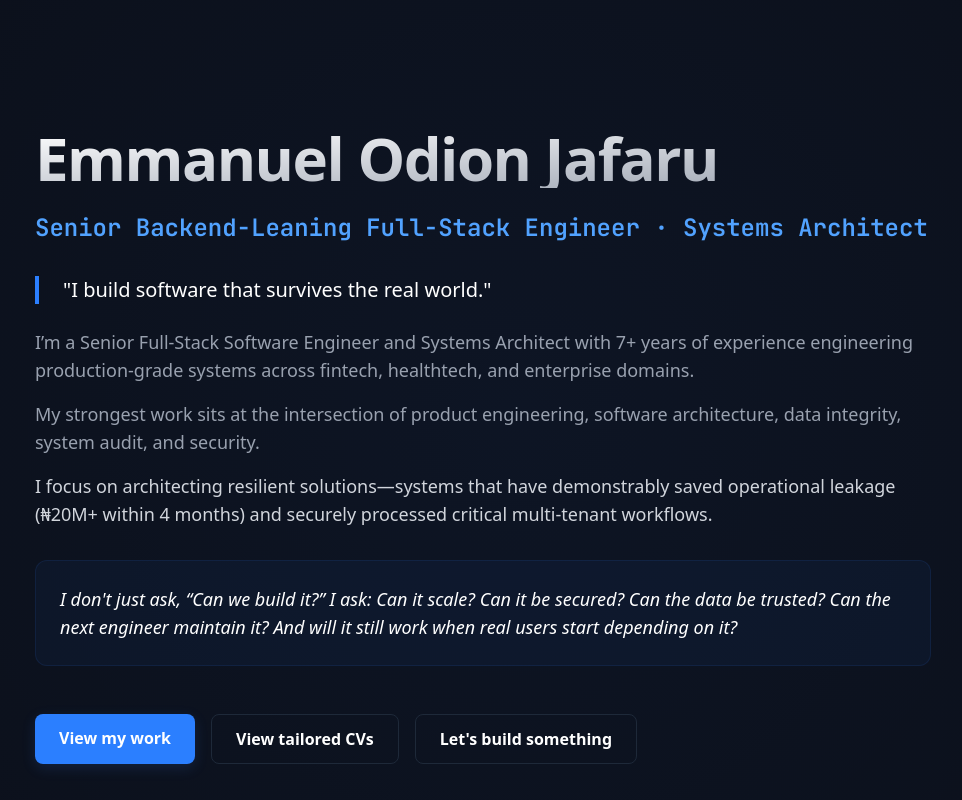
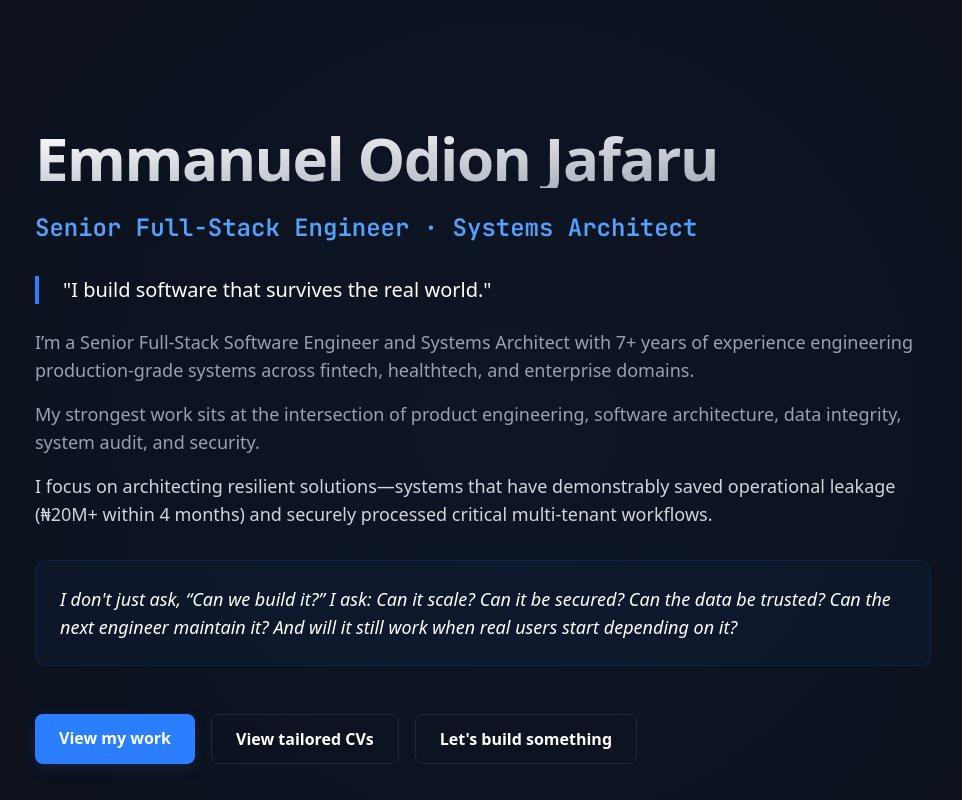
Before and after one commit to J-odion/jafaru-emmanuel, a Next.js app: page / in a window 1280 px wide. Shown: the top 800 px of the page, without its empty margins (125-1087 px from the left). Built offline with nearby package versions, Linux system fonts and the light colour scheme.

Commit message:
cleaned up title

```diff
--- a/src/data/profile.ts
+++ b/src/data/profile.ts
@@ -1,7 +1,7 @@
 export const profileData = {
   hero: {
     name: "Emmanuel Odion Jafaru",
-    title: "Senior Backend-Leaning Full-Stack Engineer · Systems Architect",
+    title: "Senior Full-Stack Engineer · Systems Architect",
     statement: "I build software that survives the real world.",
     description: [
       "I’m a Senior Full-Stack Software Engineer and Systems Architect with 7+ years of experience engineering production-grade systems across fintech, healthtech, and enterprise domains.",
```
